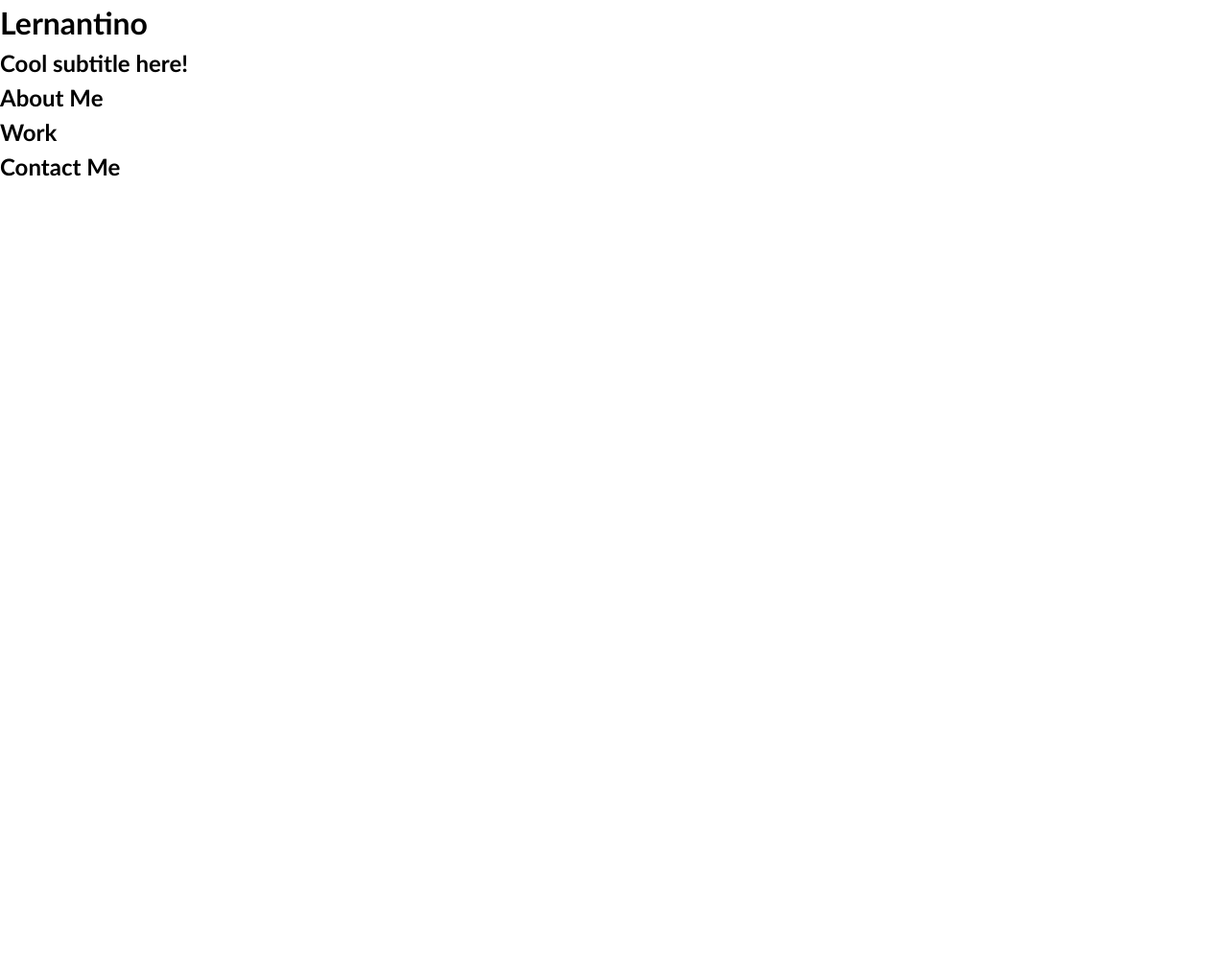
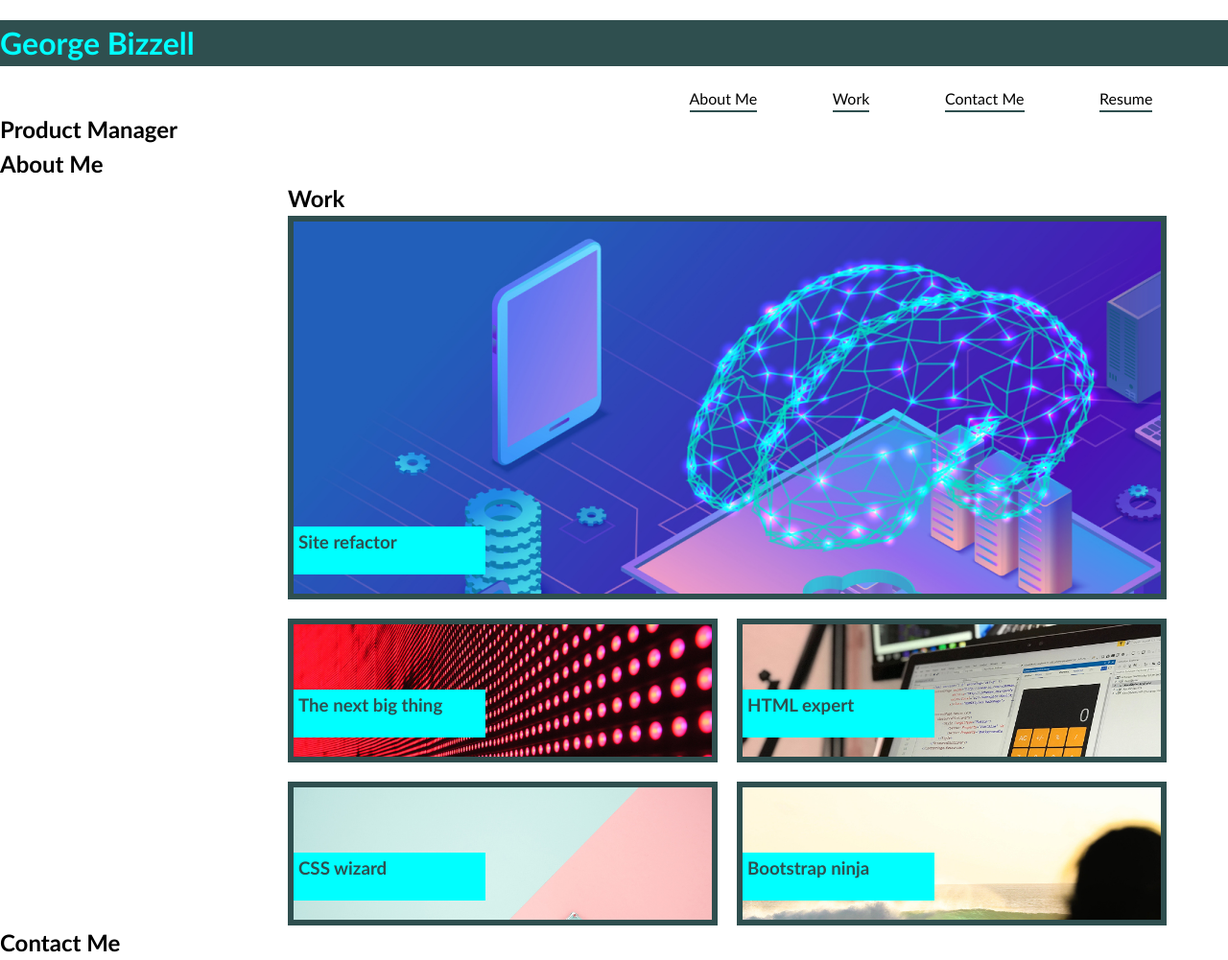
Before and after one commit to georgebizzell/george-bizzell-profile-site, a plain HTML site: page starter/index.html in a window 1280 px wide. Shown: the whole page at 96% size. Before the commit the page ends 800 px from the top, so only its background shows below. Drawn offline with Linux system fonts and the light colour scheme; files that its build step writes are made by us from their sources.

Commit message:
Basic project section and navbar complete

```diff
--- a/starter/css/style.css
+++ b/starter/css/style.css
@@ -1,15 +1,69 @@
 * {
   box-sizing: border-box;
+}
+
+:root{
+  --maintheme: darkslategrey;
+  --highlight: aqua;
+
 }
 
 body {
   margin: 0;
   padding: 0;
-  font-family: 'Trebuchet MS', 'Lucida Sans Unicode', 'Lucida Grande', 'Lucida Sans', Arial, sans-serif;
+  font-family: 'Poppins', 'Trebuchet MS', 'Lucida Sans Unicode', 'Lucida Grande', 'Lucida Sans', Arial, sans-serif;
   line-height: 1.5;
 }
 
-h1,
+/* Navigation CSS */
+/* CHECK OUT THIS CODE BELOW IF YOU WANT TO GET A REFRESHER ON FLEX */
+
+#navBar {
+  display: flex;
+  flex-direction: row;
+  margin: 0px;
+  justify-content: end;
+}
+
+#navBar h1 {
+  width: 25%;
+  font-weight: 500;
+}
+#navigation {
+  display: flex;
+  width: 50%;
+  justify-content: space-evenly;
+}
+
+#navigation p {
+  cursor: pointer;
+  text-decoration: none;
+  border-bottom: solid;
+  border-color: var(--maintheme);
+  border-width: 2px;
+}
+.icons {
+  display: flex;
+  justify-content: flex-end;
+  align-items: center;
+  width: 25%;
+}
+.icons img {
+  margin: 15px;
+  cursor: pointer;
+}
+.highlight {
+  color: #FF6200;
+  font-weight: 700;
+}
+
+/* Typography CSS */
+
+h1{
+  background-color:var(--maintheme);
+  color: var(--highlight);
+}
+
 h2,
 h3,
 h4,
@@ -21,3 +75,130 @@ h6 {
 p {
   margin: 0;
 }
+
+
+.mainProjectContainer
+{
+  /* We first create a flex layout context */
+    display: flex;
+  /* Then we define how is distributed the remaining space */
+    padding: 0;
+    margin: 0px;
+    height: 400px;
+    margin-bottom: 20px;
+    background-image: url("../images/mainpic.png");
+    border: solid;
+    border-width: 6px;
+    border-color: var(--maintheme);
+    align-items: end;
+    cursor: pointer;
+}
+
+.Projects {
+  display: flex;
+  height: 50px;
+  width: 200px;
+  color: var(--maintheme);
+  font-weight: bold;
+  background-size: cover;
+  border: 5px;
+  align-items: end;
+    padding-bottom: 20px;
+    margin-bottom: 20px;
+  background-color: var(--highlight);
+  padding-left: 5px;
+
+}
+
+
+.portfolio-container {
+  margin-left: 300px;
+  justify-content: center;
+  margin-right: 5%;
+}
+
+
+.subProjectContainer
+{
+  /* We first create a flex layout context */
+   display: flex;
+
+  /* Then we define the flow direction
+    and if we allow the items to wrap
+  * Remember this is the same as:
+  * flex-direction: row;
+  * flex-wrap: wrap;
+  */
+   flex-flow: row wrap;
+  /* Then we define how is distributed the remaining space */
+   justify-content: center;
+   gap: 20px;
+   padding: 0;
+   margin: 0;
+   list-style: none;
+
+}
+
+.subProjectContainer > div
+{
+  display: flex;
+  gap: 20px;
+  flex-basis: calc(50% - 10px);
+  height: 150px;
+  flex-direction: column;
+  cursor: pointer;
+}
+
+.subProjectContainer > div > h3
+{
+  display: flex;
+  flex-direction: row;
+}
+
+.subProjects {
+  padding: 0px;
+  margin: 0px;
+  color: white;
+  font-weight: bold;
+  background-size: cover;
+  border: solid;
+  justify-content: end;
+  border-width: 6px;
+  border-color: var(--maintheme);
+
+}
+
+.subproject1 {
+  background-image: url("../images/02-portfolio-1.jpg");
+}
+
+.subproject2 {
+  background-image: url("../images/02-portfolio-2.jpg");
+}
+
+.subproject3 {
+  background-image: url("../images/02-portfolio-3.jpg");
+}
+
+.subproject4 {
+  background-image: url("../images/02-portfolio-4.jpg");
+}
+
+/*  Media query screen size change  */
+
+
+@media only screen and (max-width: 1000px) {
+  #navigation {
+    display: none;
+  }
+  .icons {
+    margin-left: auto;
+  }
+}
+
+@media only screen and (max-width: 800px) {
+  .subProjectContainer > div
+  {
+  flex-basis: 100%;
+  }
+}
--- a/starter/index.html
+++ b/starter/index.html
@@ -5,22 +5,29 @@
   <meta charset="UTF-8">
   <meta name="viewport" content="width=device-width, initial-scale=1.0">
   <meta http-equiv="X-UA-Compatible" content="ie=edge">
-  <title>Lernantino // Web Developer</title>
-  <link rel="stylesheet" href="./assets/css/style.css" />
+  <title>George Bizzell // Product Manager</title>
+  <link rel="stylesheet" href="./css/style.css" />
 </head>
 
 <body>
   <!-- main logo / nav -->
   <header>
-    <h1>Lernantino</h1>
-    <nav>
+    <h1>George Bizzell</h1>
+      <nav id="navBar">
+        <div id="navigation">
+          <p>About Me</p>
+          <p>Work</p>
+          <p>Contact Me</p>
+          <p>Resume</p>
+        </div>
+      </nav>
     </nav>
   </header>
 
   <!-- hero banner -->
   <section class="hero-banner">
     <div>
-      <h2>Cool subtitle here!</h2>
+      <h2>Product Manager</h2>
     </div>
   </section>
 
@@ -31,8 +38,18 @@
     </section>
 
     <!-- portfolio container -->
-    <section class="page-section" id="work">
+    <section class="portfolio-container">
       <h2>Work</h2>
+      <div class="mainProjectContainer">
+          <h3  class="Projects" >Site refactor</h3>
+      </div>
+      <div class="subProjectContainer">
+          <div class="subProjects subproject1"><h3 class="hover Projects">The next big thing</h3></div>
+          <div class="subProjects subproject2"><h3 class="Projects">HTML expert</h3></div>
+          <div class="subProjects subproject3"><h3 class="Projects">CSS wizard</h3></div>
+          <div class="subProjects subproject4"><h3 class="Projects">Bootstrap ninja</h3></div>
+      </div>
+
     </section>
 
     <!-- contact -->
```
Also changed, not shown: starter/images/GBPic.jpg (added), starter/images/mainpic.png (added), 1 other file.
